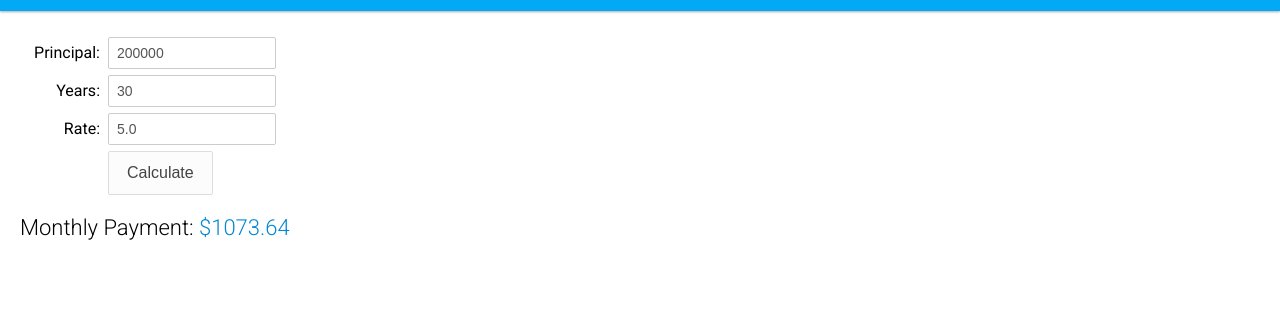
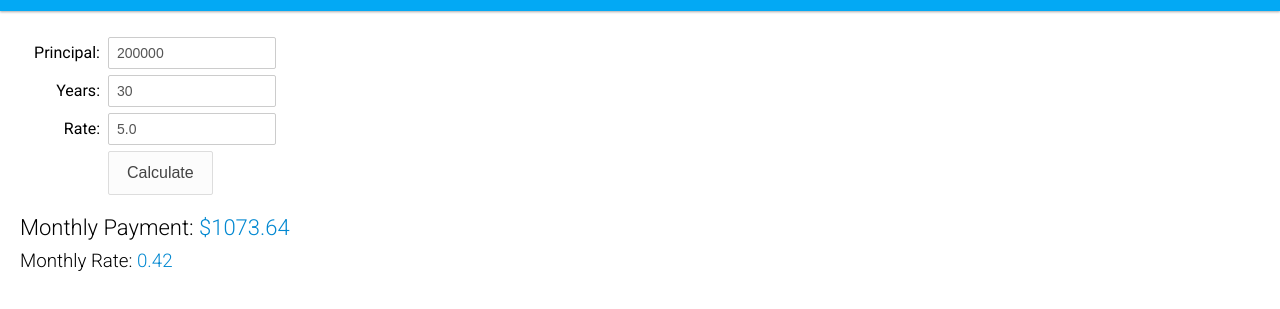
Before and after one commit to mpjura/es6tut, a website: page index.html in a window 1280 px wide. Both pictures are taken after a click on the button "Calculate". Shown: the part 45-354 px from the top of the page. Drawn offline with Linux system fonts and the light colour scheme; files that its build step writes are made by us from their sources.

Commit message:
es6 changes

```diff
--- a/index.html
+++ b/index.html
@@ -29,6 +29,7 @@
         </div>
     </div>
     <h2>Monthly Payment: <span id="monthlyPayment" class="currency"></span></h2>
+    <h3>Monthly Rate: <span id="monthlyRate"></span></h3>
 </div>
 <script src="build/main.bundle.js"></script>
 </body>
--- a/js/main.js
+++ b/js/main.js
@@ -1,15 +1,48 @@
-var calculateMonthlyPayment = function (principal, years, rate) {
+let calculateMonthlyPayment = (principal, years, rate) => {
+    let monthlyRate = 0;
+
     if (rate) {
-        var monthlyRate = rate / 100 / 12;
+        monthlyRate = rate / 100 / 12;
     }
-    var monthlyPayment = principal * monthlyRate / (1 - (Math.pow(1 / (1 + monthlyRate), years * 12)));
-    return monthlyPayment;
+
+    let monthlyPayment = principal * monthlyRate / (1 - (Math.pow(1 / (1 + monthlyRate), years * 12)));
+
+    return {principal, years, rate, monthlyRate, monthlyPayment};
 };
 
-document.getElementById('calcBtn').addEventListener('click', function () {
-    var principal = document.getElementById("principal").value;
-    var years = document.getElementById("years").value;
-    var rate = document.getElementById("rate").value;
-    var monthlyPayment = calculateMonthlyPayment(principal, years, rate);
+let calculateAmortization = (principal, years, rate) => {
+    let {monthlyRate, monthlyPayment} = calculateMonthlyPayment(principal, years, rate);
+
+    let balance = principal;
+
+    let amortization = [];
+
+    for (let y=0; y<years; y++) {
+        let interestY = 0;
+        let principalY = 0;
+
+        for (let m=0; m<12; m++) {
+            let interestM = balance * monthlyRate;
+            let principalM = monthlyPayment - interestM;
+
+            interestY +=  interestM;
+            principalY += principalM;
+            balance -= principalM;
+        }
+        amortization.push({principalY, interestY, balance});
+    }
+
+    return {monthlyPayment, monthlyRate, amortization};
+};
+
+document.getElementById('calcBtn').addEventListener('click', () => {
+    let principal = document.getElementById("principal").value;
+    let years = document.getElementById("years").value;
+    let rate = document.getElementById("rate").value;
+    let {monthlyPayment,monthlyRate,amortization} = calculateAmortization(principal, years, rate);
+
     document.getElementById("monthlyPayment").innerHTML = monthlyPayment.toFixed(2);
+    document.getElementById("monthlyRate").innerHTML = (monthlyRate * 100).toFixed(2);
+
+    amortization.forEach(month => console.log(month));
 });
```
